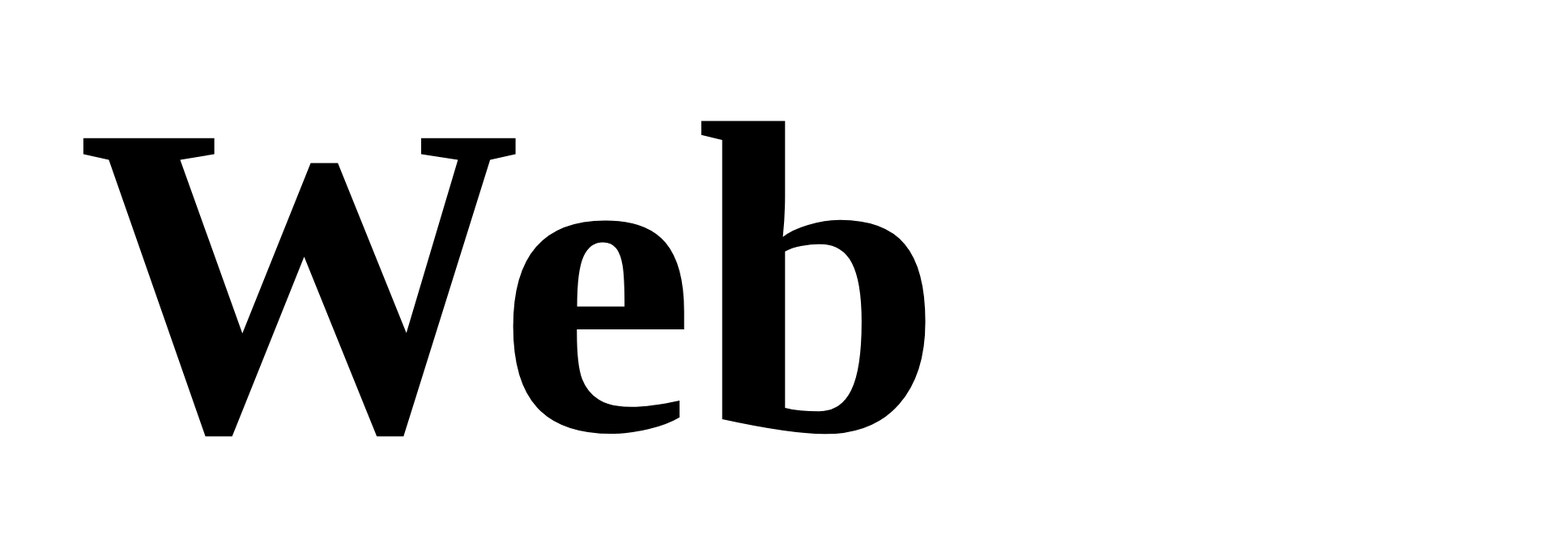
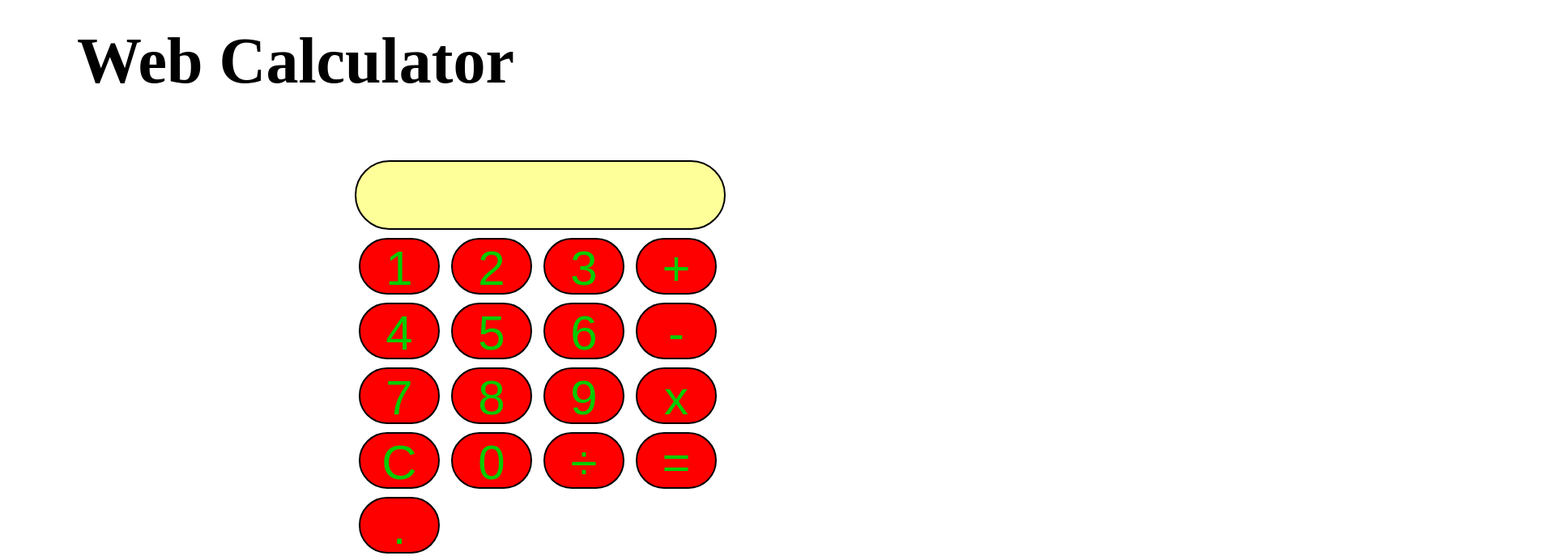
Before and after one commit to devansh9011/Calculator, a plain HTML site: page index.html in a window 1280 px wide. Shown: the top 692 px of the page at 81% size, 1920 px wide, since content can reach past the window. Drawn offline with Linux system fonts and the light colour scheme.

```diff
--- a/mystyle.css
+++ b/mystyle.css
@@ -19,8 +19,8 @@ input
 }
 h1{
 	text-align: center;
-	font-size:550px;
-	margin-right: 20px;
+	font-size:80px;
+	margin-right:550px;
 	margin-top:30px;
 	text-underline-position:
 	color:#0000ff;
```
